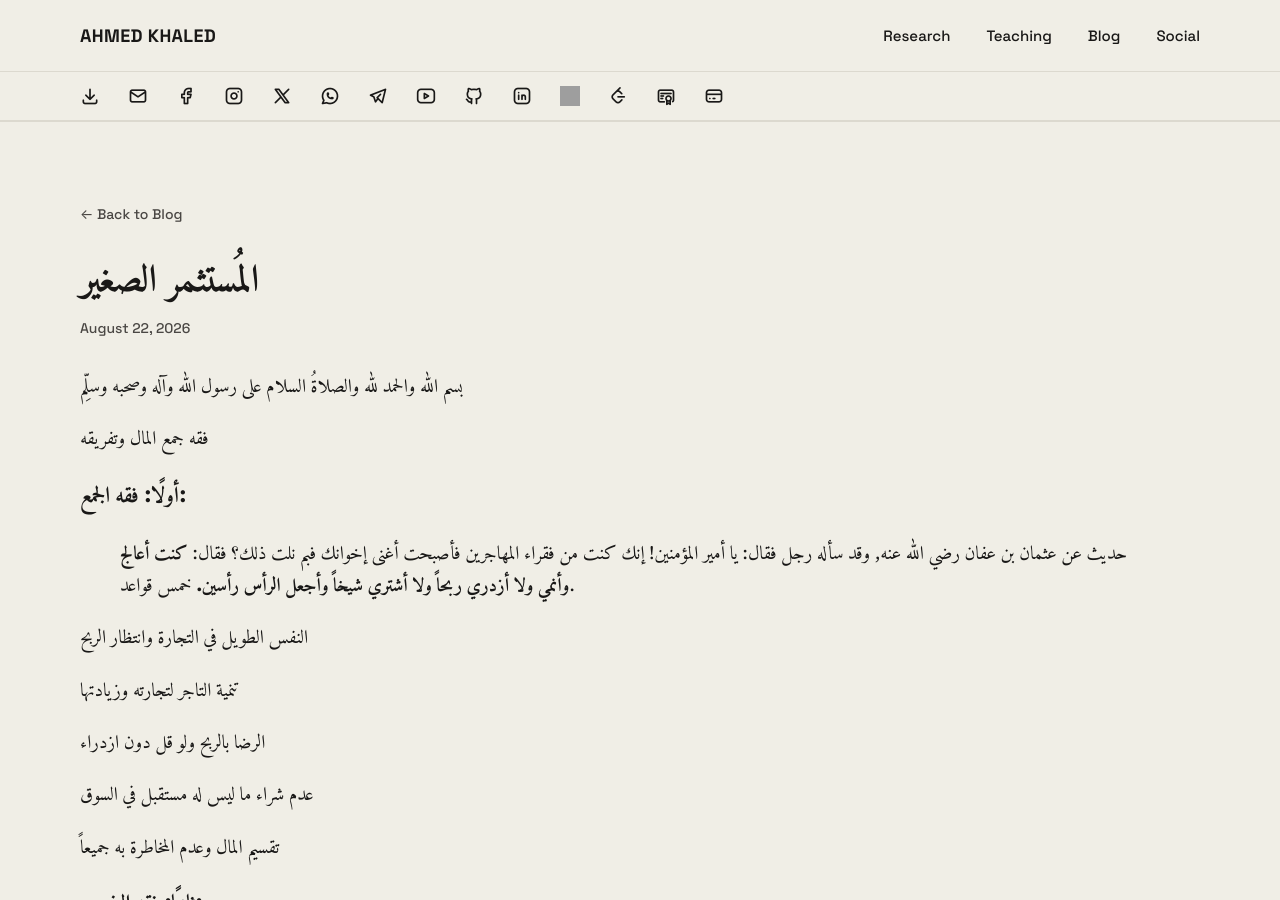
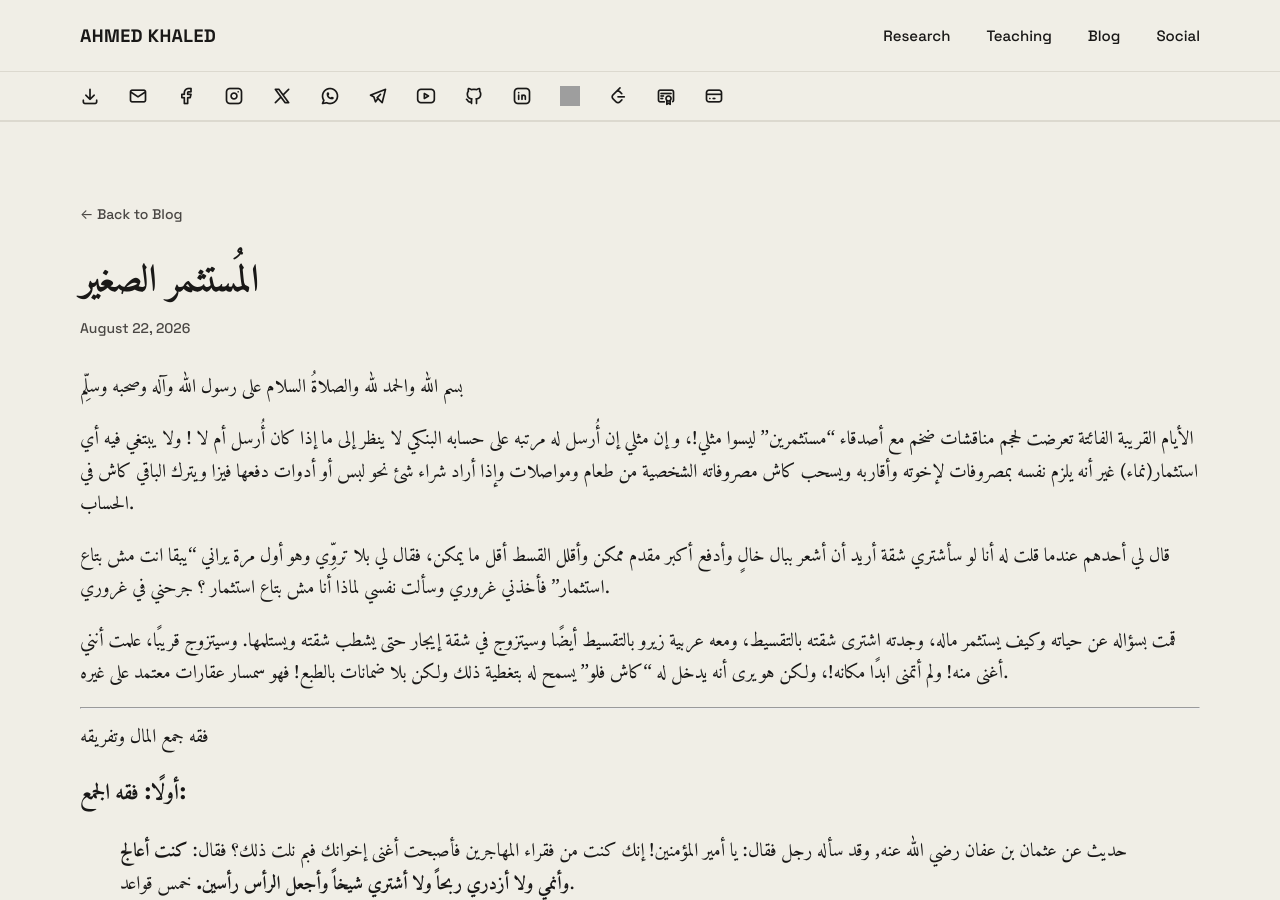
Before and after one commit to sweta-ahmedkhaled/sweta-ahmedkhaled.github.io, a Jekyll site: the page built from _posts/2026-08-22-المُستثمر الصغير.md, in a window 1280 px wide and 900 px high. Built offline with Jekyll 4.4.1, drawn with Linux system fonts in a browser that asks for light colours; our own code applies the rules of GitHub Pages for plain Markdown files; grey boxes are pictures that could not be loaded.

Commit message:
auto-publish: 2026-08-22 08:13

```diff
--- a/_posts/2026-08-22-المُستثمر الصغير.md
+++ b/_posts/2026-08-22-المُستثمر الصغير.md
@@ -1,4 +1,14 @@
 بسم الله والحمد لله والصلاةُ السلام على رسول الله وآله وصحبه وسلِّم
+
+
+الأيام القريبة الفائتة تعرضت لحجم مناقشات ضخم مع أصدقاء "مستثمرين" ليسوا مثلي!، و إن مثلي إن أُرسل له مرتبه على حسابه البنكي لا ينظر إلى ما إذا كان أُرسل أم لا !  ولا يبتغي فيه أي استثمار(نماء) غير أنه يلزم نفسه بمصروفات لإخوته وأقاربه ويسحب كاش مصروفاته الشخصية من طعام ومواصلات وإذا أراد شراء شئ نحو لبس أو أدوات دفعها فيزا ويترك الباقي كاش في الحساب.
+
+قال لي أحدهم عندما قلت له أنا لو سأشتري شقة أريد أن أشعر ببال خالٍ وأدفع أكبر مقدم ممكن وأقلل القسط أقل ما يمكن، فقال لي بلا تروِّي وهو أول مرة يراني "يبقا انت مش بتاع استثمار" فأخذني غروري وسألت نفسي لماذا أنا مش بتاع استثمار ؟ جرحني في غروري.
+
+قمت بسؤاله عن حياته وكيف يستثمر ماله، وجدته اشترى شقته بالتقسيط، ومعه عربية زيرو بالتقسيط أيضًا وسيتزوج في شقة إيجار حتى يشطب شقته ويستلمها. وسيتزوج قريبًا، علمت أنني أغنى منه! ولم أتمنى ابدًا مكانه!، ولكن هو يرى أنه يدخل له "كاش فلو" يسمح له بتغطية ذلك ولكن بلا ضمانات بالطبع! فهو سمسار عقارات معتمد على غيره.
+
+
+---
 
 فقه جمع المال وتفريقه
 
```
